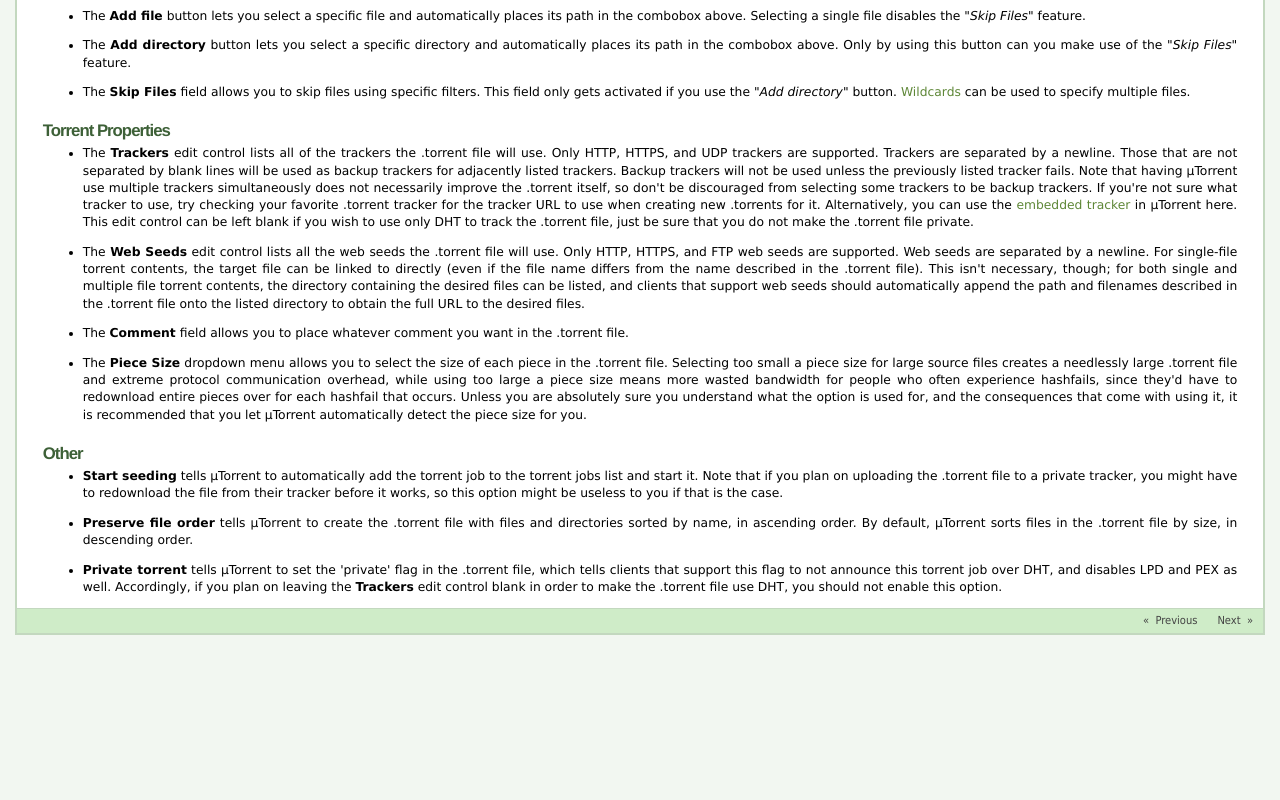
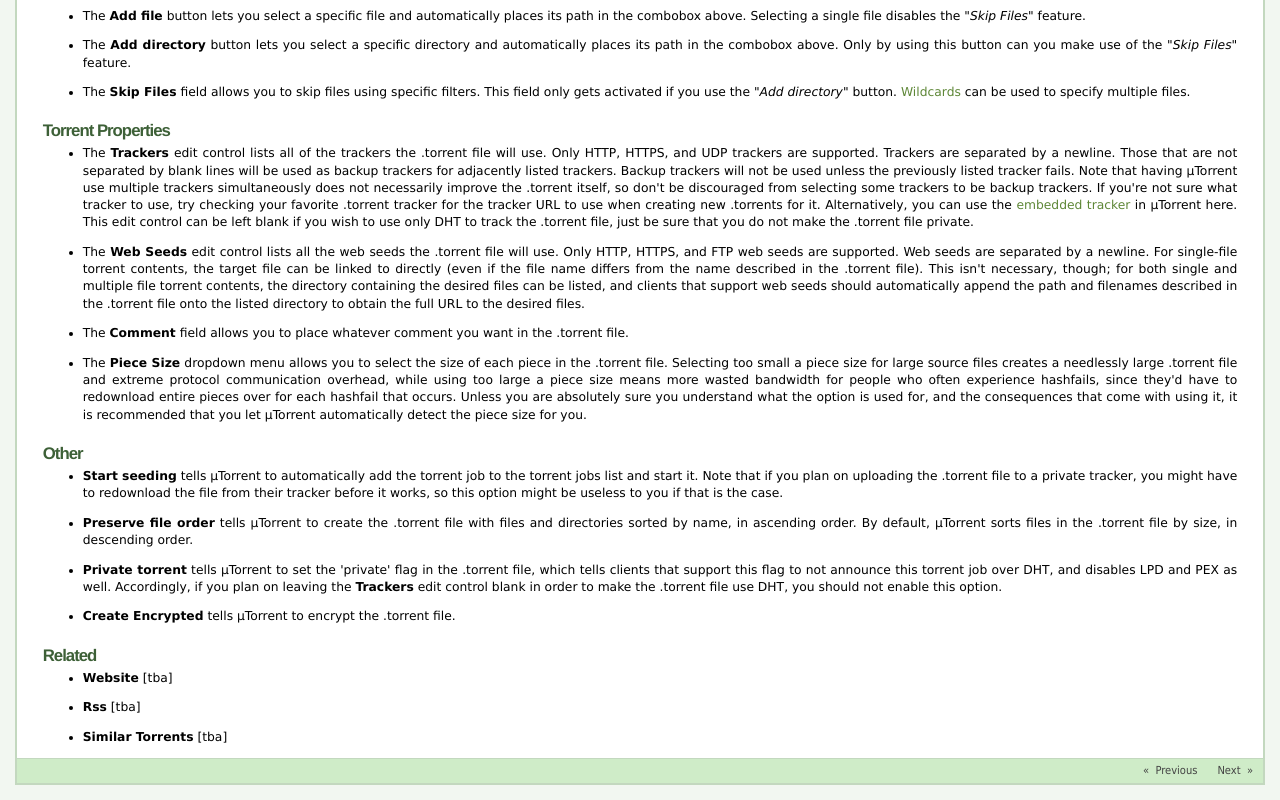
Before and after one commit to bittorrent/utorrent_help, a plain HTML site: page resources/html/AppendixA_04_03.html in a window 1280 px wide. Shown: the part 335-1135 px from the top of the page. Before the commit the page ends 985 px from the top, so only its background shows below. Drawn offline with Linux system fonts and the light colour scheme.

Commit message:
Added "related" inputs for add new torrent dialog
needs description

```diff
--- a/resources/html/AppendixA_04_03.html
+++ b/resources/html/AppendixA_04_03.html
@@ -47,7 +47,17 @@
 	<li><a class="name" id="Other.Start_seeding" href="#Other.Start_seeding">Start seeding</a> tells &micro;Torrent to automatically add the torrent job to the torrent jobs list and start it. Note that if you plan on uploading the .torrent file to a private tracker, you might have to redownload the file from their tracker before it works, so this option might be useless to you if that is the case.</li>
 	<li><a class="name" id="Other.Preserve_file_order" href="#Other.Preserve_file_order">Preserve file order</a> tells &micro;Torrent to create the .torrent file with files and directories sorted by name, in ascending order. By default, &micro;Torrent sorts files in the .torrent file by size, in descending order.</li>
 	<li><a class="name" id="Other.Private_torrent" href="#Other.Private_torrent">Private torrent</a> tells &micro;Torrent to set the 'private' flag in the .torrent file, which tells clients that support this flag to not announce this torrent job over DHT, and disables LPD and PEX as well. Accordingly, if you plan on leaving the <strong>Trackers</strong> edit control blank in order to make the .torrent file use DHT, you should not enable this option.</li>
+<li><a class="name" id="Other.Create_Encrypted" href="#Other.Create_Encrypted">Create Encrypted</a> tells &micro;Torrent to encrypt the .torrent file.</li>
 </ul>
+
+<h3><a class="name" id="Related" href="#Related">Related</a></h3>
+<ul class="uienum">
+	<li><a class="name" id="Related.Website" href="#Related.Website">Website</a> [tba]</li>
+	<li><a class="name" id="Related.Rss" href="#Related.Rss">Rss</a> [tba] </li>
+	<li><a class="name" id="Related.Similar_Torrents" href="#Related.Similar_Torrents">Similar Torrents</a> [tba] </li>
+
+</ul>
+
 
 		</div>
 		<div class="navi" id="naviBot">
```
